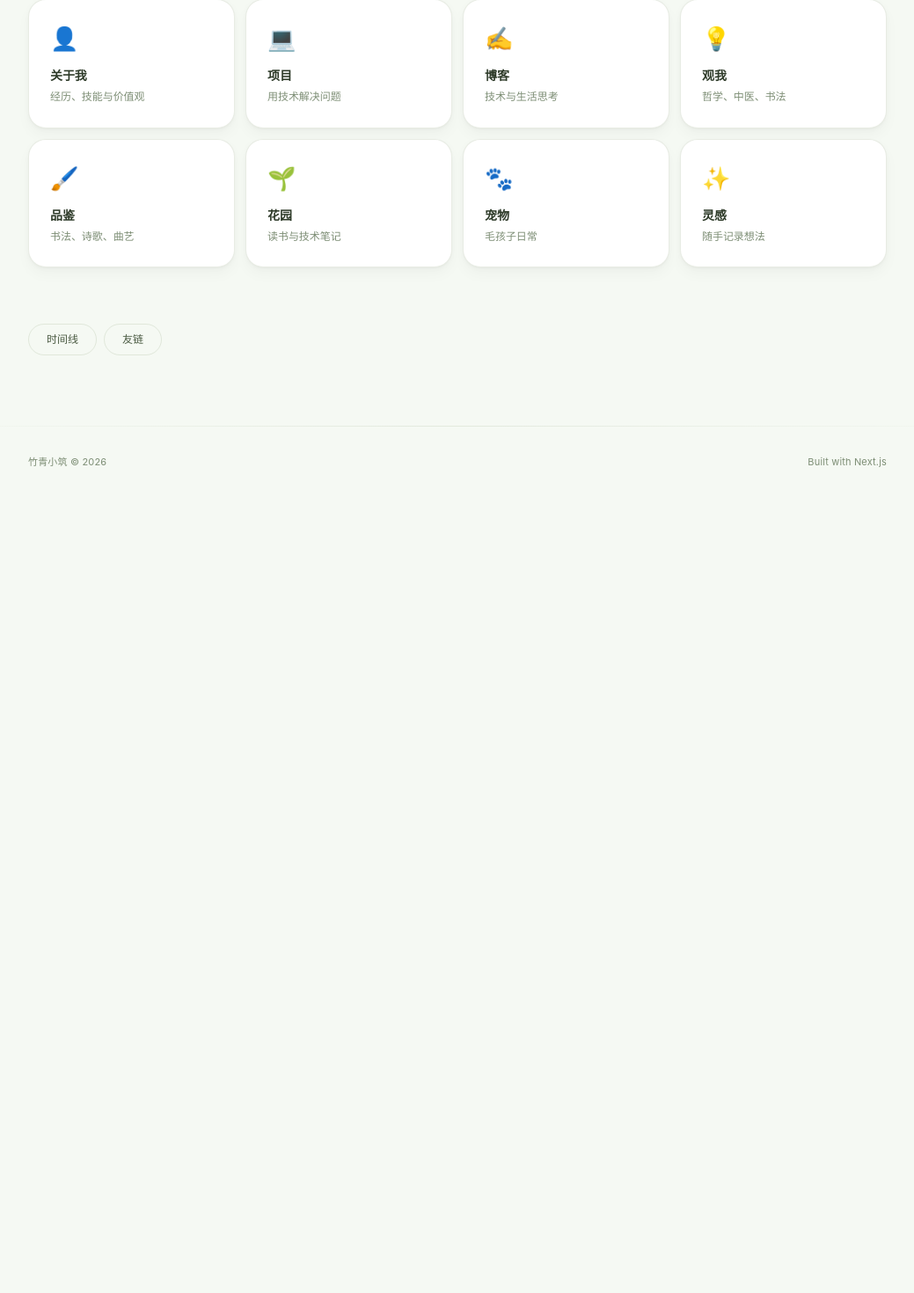
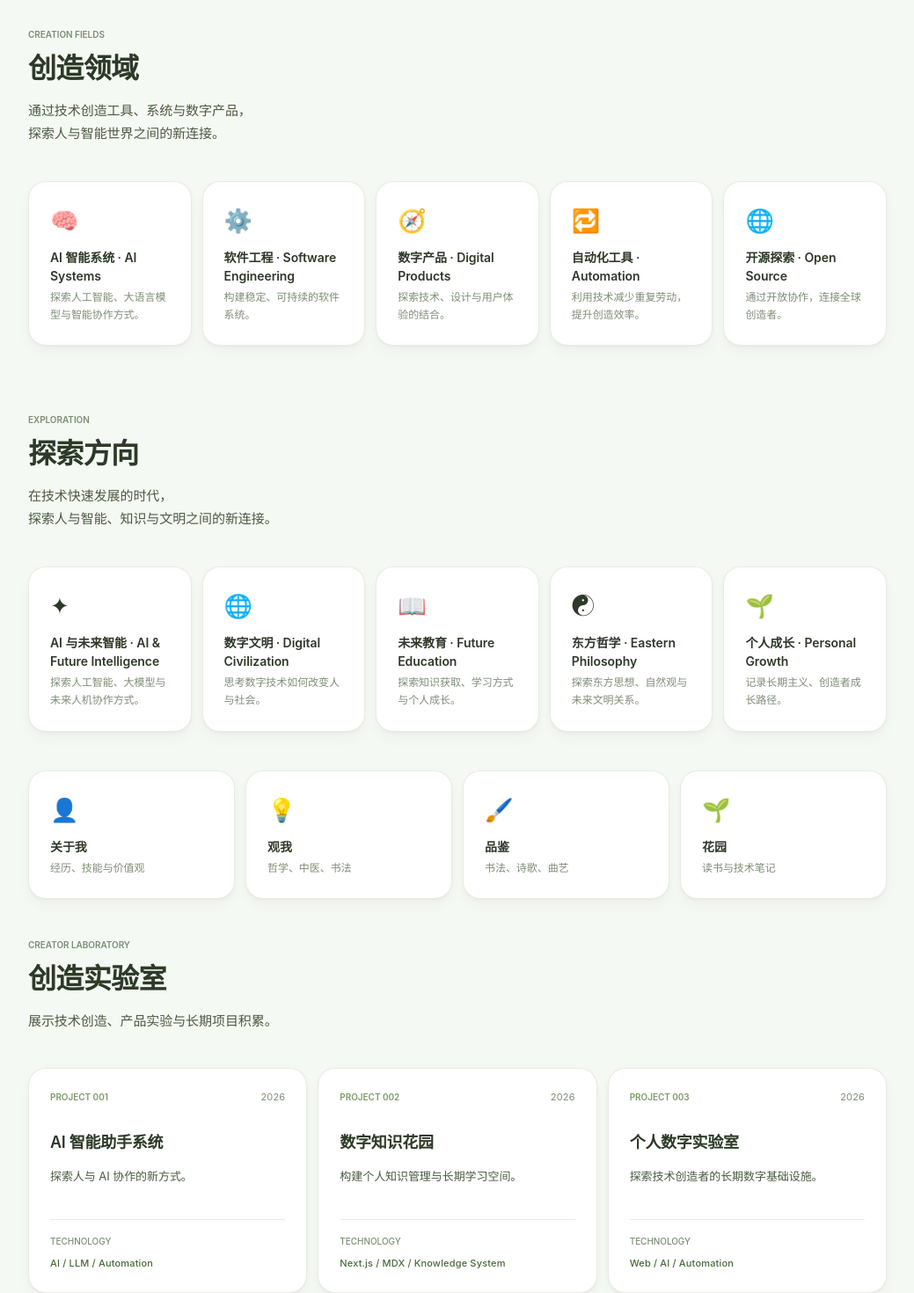
Before and after one commit to Lucky-BQR/personal-site, a Next.js app: page / in a window 1280 px wide. Shown: the part 726-2196 px from the top of the page at 88% size, without its empty margins (120-1159 px from the left). Before the commit the page ends 1292 px from the top, so only its background shows below. Built offline with nearby package versions, Linux system fonts and the light colour scheme.

Commit message:
feat: establish ZhuQing homepage brand foundation

```diff
--- a/src/components/home/CreationSection.tsx
+++ b/src/components/home/CreationSection.tsx
@@ -1,9 +1,62 @@
 import HomeModuleCard from './HomeModuleCard';
+
+const creationFields = [
+  {
+    icon: '🧠',
+    label: 'AI 智能系统 · AI Systems',
+    description: '探索人工智能、大语言模型与智能协作方式。',
+  },
+  {
+    icon: '⚙️',
+    label: '软件工程 · Software Engineering',
+    description: '构建稳定、可持续的软件系统。',
+  },
+  {
+    icon: '🧭',
+    label: '数字产品 · Digital Products',
+    description: '探索技术、设计与用户体验的结合。',
+  },
+  {
+    icon: '🔁',
+    label: '自动化工具 · Automation',
+    description: '利用技术减少重复劳动，提升创造效率。',
+  },
+  {
+    icon: '🌐',
+    label: '开源探索 · Open Source',
+    description: '通过开放协作，连接全球创造者。',
+  },
+] as const;
 
 export default function CreationSection() {
   return (
-    <section className="contents">
-      <HomeModuleCard href="/projects" icon="💻" label="module_projects" description="module_projects_desc" animationDelay={60} />
+    <section className="order-first col-span-full py-4 sm:py-8">
+      <div className="max-w-2xl mb-8 sm:mb-10">
+        <p className="text-[10px] font-semibold uppercase tracking-[0.16em] mb-3" style={{ color: 'var(--color-textMuted)' }}>
+          Creation Fields
+        </p>
+        <h2 className="text-[clamp(1.5rem,3vw,2rem)] mb-4" style={{ color: 'var(--color-text)' }}>
+          创造领域
+        </h2>
+        <p className="text-[14px] sm:text-[15px]" style={{ color: 'var(--color-textSecondary)', lineHeight: 1.75 }}>
+          通过技术创造工具、系统与数字产品，
+          <br className="hidden sm:block" />
+          探索人与智能世界之间的新连接。
+        </p>
+      </div>
+
+      <div className="grid grid-cols-1 sm:grid-cols-2 lg:grid-cols-5 gap-3">
+        {creationFields.map((field, index) => (
+          <HomeModuleCard
+            key={field.label}
+            href="/projects"
+            icon={field.icon}
+            label={field.label}
+            description={field.description}
+            animationDelay={index * 60}
+          />
+        ))}
+      </div>
     </section>
   );
 }
--- a/src/components/home/ExplorationSection.tsx
+++ b/src/components/home/ExplorationSection.tsx
@@ -1,9 +1,67 @@
 import HomeModuleCard from './HomeModuleCard';
+
+const explorationFields = [
+  {
+    href: '/blog',
+    icon: '✦',
+    label: 'AI 与未来智能 · AI & Future Intelligence',
+    description: '探索人工智能、大模型与未来人机协作方式。',
+  },
+  {
+    href: '/blog',
+    icon: '🌐',
+    label: '数字文明 · Digital Civilization',
+    description: '思考数字技术如何改变人与社会。',
+  },
+  {
+    href: '/garden',
+    icon: '📖',
+    label: '未来教育 · Future Education',
+    description: '探索知识获取、学习方式与个人成长。',
+  },
+  {
+    href: '/guanwo/yishu',
+    icon: '☯',
+    label: '东方哲学 · Eastern Philosophy',
+    description: '探索东方思想、自然观与未来文明关系。',
+  },
+  {
+    href: '/timeline',
+    icon: '🌱',
+    label: '个人成长 · Personal Growth',
+    description: '记录长期主义、创造者成长路径。',
+  },
+] as const;
 
 export default function ExplorationSection() {
   return (
-    <section className="contents">
-      <HomeModuleCard href="/blog" icon="✍️" label="module_blog" description="module_blog_desc" animationDelay={120} />
+    <section className="order-first col-span-full py-4 sm:py-8">
+      <div className="max-w-2xl mb-8 sm:mb-10">
+        <p className="text-[10px] font-semibold uppercase tracking-[0.16em] mb-3" style={{ color: 'var(--color-textMuted)' }}>
+          Exploration
+        </p>
+        <h2 className="text-[clamp(1.5rem,3vw,2rem)] mb-4" style={{ color: 'var(--color-text)' }}>
+          探索方向
+        </h2>
+        <p className="text-[14px] sm:text-[15px]" style={{ color: 'var(--color-textSecondary)', lineHeight: 1.75 }}>
+          在技术快速发展的时代，
+          <br className="hidden sm:block" />
+          探索人与智能、知识与文明之间的新连接。
+        </p>
+      </div>
+
+      <div className="grid grid-cols-1 sm:grid-cols-2 lg:grid-cols-5 gap-3">
+        {explorationFields.map((field, index) => (
+          <HomeModuleCard
+            key={field.label}
+            href={field.href}
+            icon={field.icon}
+            label={field.label}
+            description={field.description}
+            animationDelay={index * 60}
+          />
+        ))}
+      </div>
     </section>
   );
 }
--- a/src/components/home/LaboratorySection.tsx
+++ b/src/components/home/LaboratorySection.tsx
@@ -1,10 +1,72 @@
-import HomeModuleCard from './HomeModuleCard';
+const laboratoryProjects = [
+  {
+    id: '001',
+    name: 'AI 智能助手系统',
+    philosophy: '探索人与 AI 协作的新方式。',
+    technology: 'AI / LLM / Automation',
+    year: '2026',
+  },
+  {
+    id: '002',
+    name: '数字知识花园',
+    philosophy: '构建个人知识管理与长期学习空间。',
+    technology: 'Next.js / MDX / Knowledge System',
+    year: '2026',
+  },
+  {
+    id: '003',
+    name: '个人数字实验室',
+    philosophy: '探索技术创造者的长期数字基础设施。',
+    technology: 'Web / AI / Automation',
+    year: '2026',
+  },
+] as const;
 
 export default function LaboratorySection() {
   return (
-    <section className="contents">
-      <HomeModuleCard href="/pets" icon="🐾" label="module_pets" description="module_pets_desc" animationDelay={360} />
-      <HomeModuleCard href="/inspiration" icon="✨" label="module_inspiration" description="module_inspiration_desc" animationDelay={420} />
+    <section className="col-span-full py-4 sm:py-8">
+      <div className="max-w-2xl mb-8 sm:mb-10">
+        <p className="text-[10px] font-semibold uppercase tracking-[0.16em] mb-3" style={{ color: 'var(--color-textMuted)' }}>
+          Creator Laboratory
+        </p>
+        <h2 className="text-[clamp(1.5rem,3vw,2rem)] mb-4" style={{ color: 'var(--color-text)' }}>
+          创造实验室
+        </h2>
+        <p className="text-[14px] sm:text-[15px]" style={{ color: 'var(--color-textSecondary)', lineHeight: 1.75 }}>
+          展示技术创造、产品实验与长期项目积累。
+        </p>
+      </div>
+
+      <div className="grid grid-cols-1 md:grid-cols-3 gap-3">
+        {laboratoryProjects.map((project) => (
+          <article key={project.id} className="card flex min-h-64 flex-col">
+            <div className="flex items-center justify-between gap-4 mb-8">
+              <p className="text-[10px] font-semibold uppercase tracking-[0.14em]" style={{ color: 'var(--color-accent)' }}>
+                PROJECT {project.id}
+              </p>
+              <time className="text-[11px]" style={{ color: 'var(--color-textMuted)' }}>
+                {project.year}
+              </time>
+            </div>
+
+            <h3 className="text-[18px] mb-4" style={{ color: 'var(--color-text)' }}>
+              {project.name}
+            </h3>
+            <p className="text-[13px] mb-8" style={{ color: 'var(--color-textSecondary)', lineHeight: 1.75 }}>
+              {project.philosophy}
+            </p>
+
+            <div className="mt-auto pt-4 border-t" style={{ borderColor: 'var(--color-border)' }}>
+              <p className="text-[10px] font-medium uppercase tracking-[0.12em] mb-2" style={{ color: 'var(--color-textMuted)' }}>
+                Technology
+              </p>
+              <p className="text-[11px] font-medium" style={{ color: 'var(--color-tagText)' }}>
+                {project.technology}
+              </p>
+            </div>
+          </article>
+        ))}
+      </div>
     </section>
   );
 }
```
